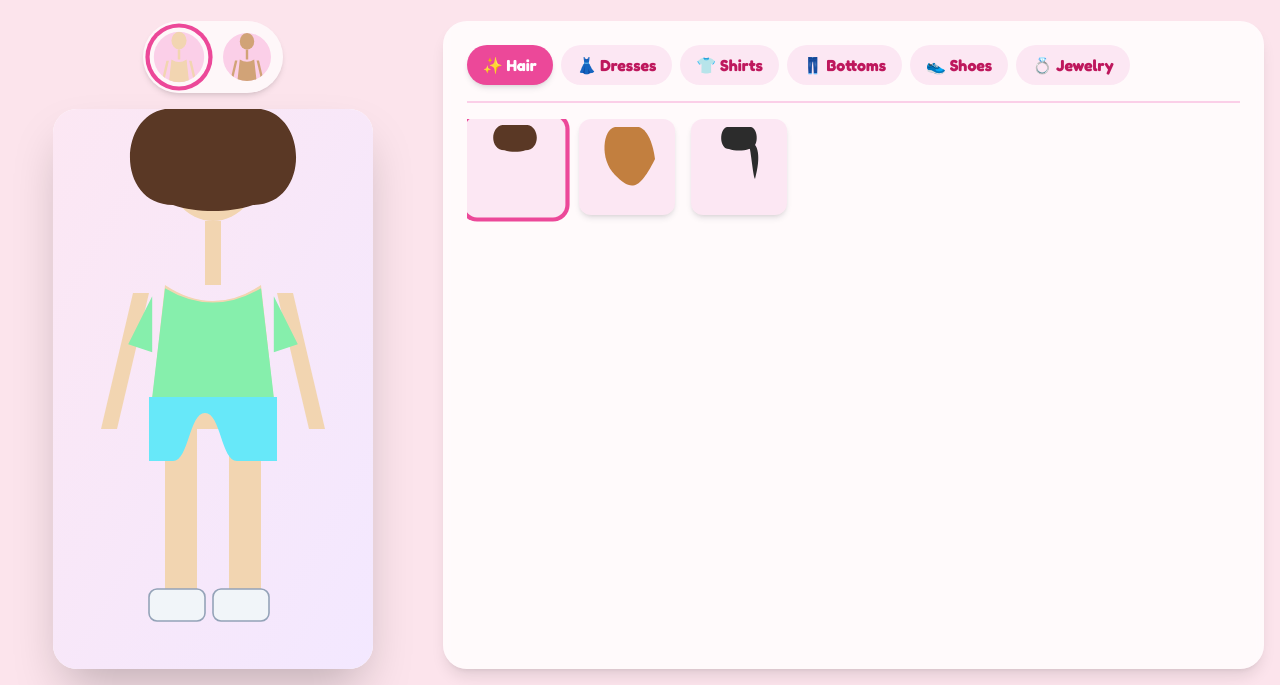
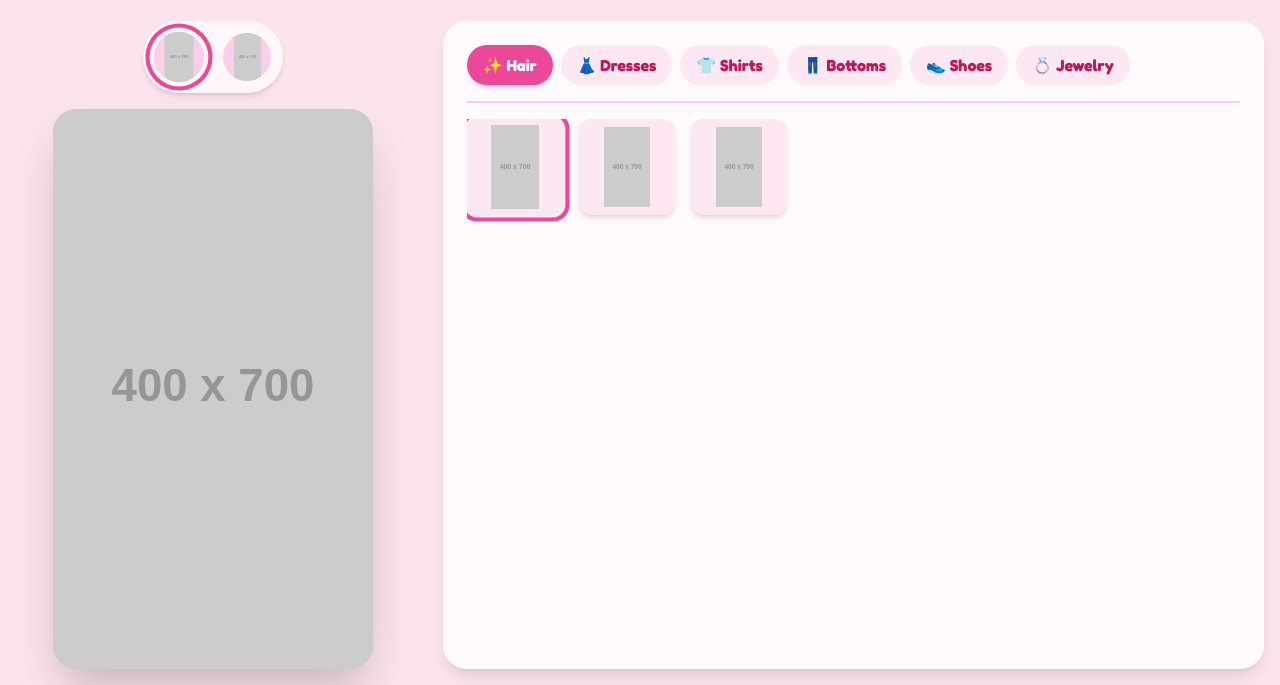
Before and after one commit to eschulte/makeover-time, a plain HTML site: page index.html in a window 1280 px wide. Shown: the part 151-836 px from the top of the page. Drawn offline with nearby package versions, Linux system fonts and the light colour scheme; placeholder pictures from the web are drawn by us.

Commit message:
This is great! However, I think we want to actually use pictures instead of shapes for all of the characters and clothes. Please rewrite the application with placeholders for pictures, and write out what sizes should be used for all of the different types of pictures (e.g., hair, dresses, characters, bottoms, shoes, and jewelry).

```diff
--- a/index.html
+++ b/index.html
@@ -46,6 +46,12 @@
         #character-display > div {
             transition: opacity 0.3s ease-in-out, transform 0.3s ease-in-out;
         }
+        /* Ensure images fit their containers properly */
+        .wardrobe-item img, .character-selector img, #character-display img {
+            width: 100%;
+            height: 100%;
+            object-fit: contain;
+        }
     </style>
 </head>
 <body class="text-gray-800">
@@ -84,38 +90,57 @@
     </div>
 
     <script>
+        // --- IMAGE ASSET GUIDELINES ---
+        /*
+            To replace the placeholder images, use transparent PNGs with the
+            recommended dimensions below. All images should be aligned to the
+            same baseline so they layer correctly on the character.
+
+            - Characters: 400px width, 700px height (e.g., the base body)
+            - Hair:       400px width, 700px height
+            - Shirts:     400px width, 700px height
+            - Dresses:    400px width, 700px height
+            - Bottoms:    400px width, 700px height (e.g., pants, shorts)
+            - Shoes:      400px width, 700px height
+            - Jewelry:    400px width, 700px height (e.g., a necklace)
+
+            All assets share the same canvas size to ensure perfect alignment.
+            The content within the image (like a shirt) should be positioned
+            correctly within that 400x700 transparent frame.
+        */
+
         // --- DATA ---
-        // Using more detailed inline SVGs for assets.
+        // Swapped SVGs for placeholder images.
         const assets = {
             characters: {
-                char1: { name: "Alex", svg: `<svg viewBox="0 0 200 350" xmlns="http://www.w3.org/2000/svg"><g fill="#f2d5b1"><ellipse cx="100" cy="35" rx="30" ry="35"/><path d="M95,70 h10 v40 h-10z"/><path d="M70,110 Q100,130 130,110 L140,200 H60z"/><path d="M70,200 h20 v100 h-20z"/><path d="M110,200 h20 v100 h-20z"/><path d="M60,115 L40,200 h-10 L50,115z"/><path d="M140,115 L160,200 h10 L150,115z"/></g></svg>` },
-                char2: { name: "Casey", svg: `<svg viewBox="0 0 200 350" xmlns="http://www.w3.org/2000/svg"><g fill="#d1a377"><ellipse cx="100" cy="35" rx="30" ry="35"/><path d="M95,70 h10 v40 h-10z"/><path d="M70,110 Q100,130 130,110 L140,200 H60z"/><path d="M70,200 h20 v100 h-20z"/><path d="M110,200 h20 v100 h-20z"/><path d="M60,115 L40,200 h-10 L50,115z"/><path d="M140,115 L160,200 h10 L150,115z"/></g></svg>` }
+                char1: { name: "Alex", img: `https://placehold.co/400x700/f2d5b1/7b3f00?text=Char+1` },
+                char2: { name: "Casey", img: `https://placehold.co/400x700/d1a377/7b3f00?text=Char+2` }
             },
             hair: {
-                short: { name: "Short Bob", svg: `<svg viewBox="0 0 200 350"><path d="M70,0 C40,5 40,60 75,60 C90,65 110,65 125,60 C160,60 160,5 130,0z" fill="#5a3825"/></svg>` },
-                long: { name: "Long Waves", svg: `<svg viewBox="0 0 200 350"><path d="M70,0 C40,5 30,80 70,120 S 130,160 170,80 C160,5 130,0 130,0z" fill="#c27f3f"/></svg>` },
-                ponytail: { name: "High Pony", svg: `<svg viewBox="0 0 200 350"><g fill="#2c2c2c"><path d="M70,0 C50,5 50,55 75,55 C90,60 110,60 125,55 C150,55 150,5 130,0z"/><path d="M125,45 C140,30 160,60 140,130 C135,125 130,60 125,45z"/></g></svg>` }
+                short: { name: "Short Bob", img: `https://placehold.co/400x700/transparent/5a3825?text=Short+Hair` },
+                long: { name: "Long Waves", img: `https://placehold.co/400x700/transparent/c27f3f?text=Long+Hair` },
+                ponytail: { name: "High Pony", img: `https://placehold.co/400x700/transparent/2c2c2c?text=Ponytail` }
             },
             shirts: {
-                tee: { name: "T-Shirt", svg: `<svg viewBox="0 0 200 350"><path d="M70,112 Q100,130 130,112 L138,180 H62z" fill="#86efac"/><path d="M62,117 l-15,30 l15,5z" fill="#86efac"/><path d="M138,117 l15,30 l-15,5z" fill="#86efac"/></svg>` },
-                hoodie: { name: "Hoodie", svg: `<svg viewBox="0 0 200 350"><path d="M60,110 Q100,135 140,110 L150,200 H50z" fill="#94a3b8"/><path d="M50,115 L30,180 l20,5z" fill="#94a3b8"/><path d="M150,115 L170,180 l-20,5z" fill="#94a3b8"/><path d="M80,100 C70,80 130,80 120,100" fill="#94a3b8"/></svg>` },
-                tank: { name: "Tank Top", svg: `<svg viewBox="0 0 200 350"><path d="M75,110 Q100,125 125,110 L130,180 H70z" fill="#f9a8d4"/></svg>` }
+                tee: { name: "T-Shirt", img: `https://placehold.co/400x700/transparent/86efac?text=T-Shirt` },
+                hoodie: { name: "Hoodie", img: `https://placehold.co/400x700/transparent/94a3b8?text=Hoodie` },
+                tank: { name: "Tank Top", img: `https://placehold.co/400x700/transparent/f9a8d4?text=Tank` }
             },
             bottoms: {
-                shorts: { name: "Shorts", svg: `<svg viewBox="0 0 200 350"><path d="M60,180 H140 V220 H115 C105,220 105,190 95,190 S85,220 75,220 H60z" fill="#67e8f9"/></svg>` },
-                skirt: { name: "Skirt", svg: `<svg viewBox="0 0 200 350"><path d="M60,180 H140 L150,240 H50z" fill="#f472b6"/></svg>`},
-                pants: { name: "Pants", svg: `<svg viewBox="0 0 200 350"><path d="M60,180 H140 V200 H105 V300 H85 V200 H60z M105,200 H140 V300 H120z" fill="#a78bfa"/></svg>` }
+                shorts: { name: "Shorts", img: `https://placehold.co/400x700/transparent/67e8f9?text=Shorts` },
+                skirt: { name: "Skirt", img: `https://placehold.co/400x700/transparent/f472b6?text=Skirt`},
+                pants: { name: "Pants", img: `https://placehold.co/400x700/transparent/a78bfa?text=Pants` }
             },
             dresses: {
-                sundress: { name: "Sundress", svg: `<svg viewBox="0 0 200 350"><path d="M75,110 Q100,125 125,110 L150,260 H50z" fill="#fde047"/></svg>` },
-                eveningGown: { name: "Gown", svg: `<svg viewBox="0 0 200 350"><path d="M70,110 Q100,130 130,110 L120,180 H80z M80,180 C60,180 40,300 80,300 H120 C160,300 140,180 120,180z" fill="#be185d"/></svg>`}
+                sundress: { name: "Sundress", img: `https://placehold.co/400x700/transparent/fde047?text=Sundress` },
+                eveningGown: { name: "Gown", img: `https://placehold.co/400x700/transparent/be185d?text=Gown`}
             },
             shoes: {
-                sneakers: { name: "Sneakers", svg: `<svg viewBox="0 0 200 350"><g fill="#f1f5f9" stroke="#94a3b8" stroke-width="1"><path d="M65,300 h25 a5,5 0 0 1 5,5 v10 a5,5 0 0 1 -5,5 h-25 a5,5 0 0 1 -5,-5 v-10 a5,5 0 0 1 5,-5z"/><path d="M105,300 h25 a5,5 0 0 1 5,5 v10 a5,5 0 0 1 -5,5 h-25 a5,5 0 0 1 -5,-5 v-10 a5,5 0 0 1 5,-5z"/></g></svg>` },
-                boots: { name: "Boots", svg: `<svg viewBox="0 0 200 350"><g fill="#78350f"><rect x="65" y="290" width="30" height="25" rx="3"/><rect x="105" y="290" width="30" height="25" rx="3"/></g></svg>` }
+                sneakers: { name: "Sneakers", img: `https://placehold.co/400x700/transparent/f1f5f9?text=Sneakers` },
+                boots: { name: "Boots", img: `https://placehold.co/400x700/transparent/78350f?text=Boots` }
             },
             jewelry: {
-                necklace: { name: "Necklace", svg: `<svg viewBox="0 0 200 350"><circle cx="100" cy="105" r="15" fill="none" stroke="#fbbf24" stroke-width="3"/><circle cx="100" cy="120" r="3" fill="#fbbf24"/></svg>` }
+                necklace: { name: "Necklace", img: `https://placehold.co/400x700/transparent/fbbf24?text=Necklace` }
             }
         };
 
@@ -136,28 +161,30 @@
         function renderCharacter() {
             characterDisplay.innerHTML = ''; // Clear previous look
 
-            // 1. Render the base character first to ensure it's on the bottom layer.
+            // 1. Render the base character first.
             const baseCharId = currentLook.character;
             const baseCharAsset = assets.characters[baseCharId];
             if (baseCharAsset) {
-                const baseLayer = document.createElement('div');
+                const baseLayer = document.createElement('img');
                 baseLayer.id = 'layer-character';
                 baseLayer.className = 'absolute inset-0 w-full h-full';
-                baseLayer.innerHTML = baseCharAsset.svg;
+                baseLayer.src = baseCharAsset.img;
+                baseLayer.alt = baseCharAsset.name;
                 characterDisplay.appendChild(baseLayer);
             }
 
-            // 2. Render clothing and accessories on top in a specific order.
+            // 2. Render clothing and accessories on top.
             const renderOrder = ['shoes', 'bottoms', 'shirts', 'dresses', 'jewelry', 'hair'];
             renderOrder.forEach(category => {
                 const itemId = currentLook[category];
                 if (itemId) {
                     const asset = assets[category]?.[itemId];
-                    if (asset?.svg) {
-                        const layer = document.createElement('div');
+                    if (asset?.img) {
+                        const layer = document.createElement('img');
                         layer.id = `layer-${category}`;
                         layer.className = 'absolute inset-0 w-full h-full';
-                        layer.innerHTML = asset.svg;
+                        layer.src = asset.img;
+                        layer.alt = asset.name;
                         characterDisplay.appendChild(layer);
                     }
                 }
@@ -170,7 +197,9 @@
                 const character = assets.characters[key];
                 buttonsHTML += `
                     <button class="character-selector rounded-full p-1 transition-transform transform hover:scale-110" data-char="${key}">
-                        <div class="w-12 h-12 bg-pink-200 rounded-full overflow-hidden pointer-events-none">${character.svg}</div>
+                        <div class="w-12 h-12 bg-pink-200 rounded-full overflow-hidden pointer-events-none">
+                           <img src="${character.img}" alt="${character.name}">
+                        </div>
                     </button>
                 `;
             }
@@ -197,7 +226,9 @@
                 itemsHTML += `
                     <button class="wardrobe-item w-24 h-24 bg-pink-100 rounded-xl shadow-md p-2 flex items-center justify-center transition-transform transform hover:scale-105"
                             data-category="${categoryKey}" data-item="${key}">
-                        <div class="w-full h-full pointer-events-none">${items[key].svg}</div>
+                        <div class="w-full h-full pointer-events-none">
+                            <img src="${items[key].img}" alt="${items[key].name}">
+                        </div>
                     </button>
                 `;
             }
```
